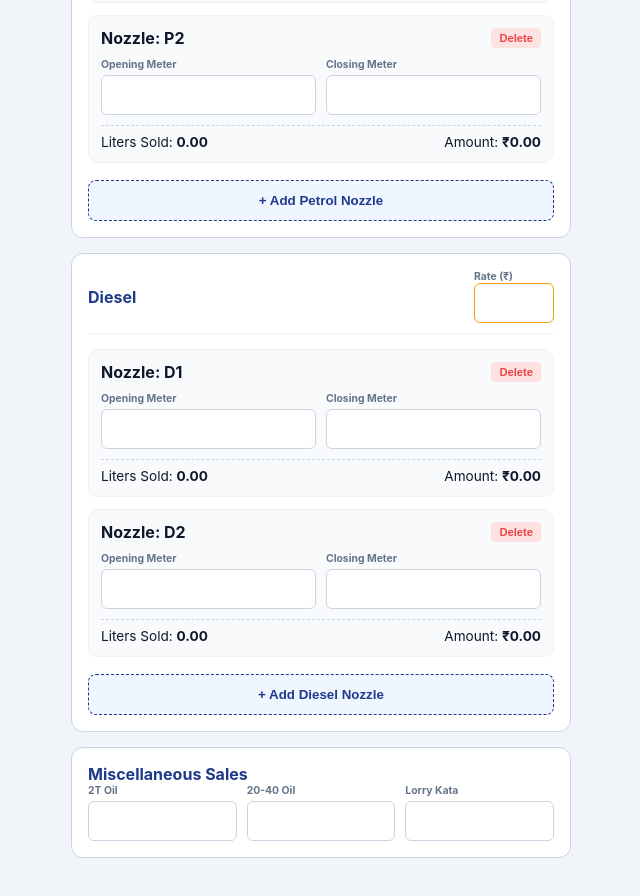
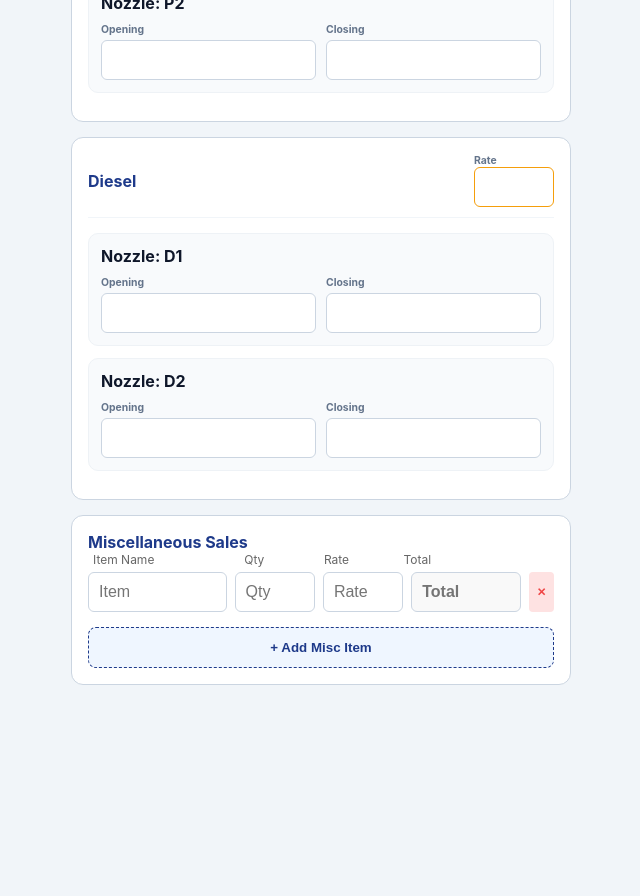
Before and after one commit to gopi-10025/Petrol-bunk-summary_1, a React (Vite) app: page / in a window 1280 px wide. Shown: the part 460-1356 px from the top of the page, without its empty margins (319-959 px from the left). After the commit the page ends 1210 px from the top, so only its background shows below. Built offline with nearby package versions, Linux system fonts and the light colour scheme.

Commit message:
Update App.jsx

```diff
--- a/src/App.jsx
+++ b/src/App.jsx
@@ -15,36 +15,16 @@ export default function App() {
     if (saved) {
       setEntry(JSON.parse(saved));
     } else {
-      // DEFAULT STATE: 2 Petrol and 2 Diesel Nozzles
       setEntry({
         fuels: [
-          {
-            type: 'Petrol',
-            rate: '',
-            pumps: [
-              { id: id(), name: 'P1', opening: '', closing: '' },
-              { id: id(), name: 'P2', opening: '', closing: '' }
-            ]
-          },
-          {
-            type: 'Diesel',
-            rate: '',
-            pumps: [
-              { id: id(), name: 'D1', opening: '', closing: '' },
-              { id: id(), name: 'D2', opening: '', closing: '' }
-            ]
-          }
+          { type: 'Petrol', rate: '', pumps: [{ id: id(), name: 'P1', opening: '', closing: '' }, { id: id(), name: 'P2', opening: '', closing: '' }] },
+          { type: 'Diesel', rate: '', pumps: [{ id: id(), name: 'D1', opening: '', closing: '' }, { id: id(), name: 'D2', opening: '', closing: '' }] }
         ],
         cashManual: '',
         cash: [500, 200, 100, 50, 20, 10].map(v => ({ v, count: '' })),
-        upi: '',
-        card: '',
-        bank: '',
-        credit: '',
-        twoT: '',
-        oil2040: '',
-        kata: '',
-        expenses: []
+        upi: '', card: '', bank: '', credit: '',
+        expenses: [],
+        miscSales: [{ id: id(), type: '', qty: '', rate: '', amount: '' }]
       });
     }
   }, [date]);
@@ -61,13 +41,15 @@ export default function App() {
         const liters = Math.max(0, n(p.opening) - n(p.closing));
         return { ...p, liters, amt: liters * n(f.rate) };
       });
-      const totalLiters = pumps.reduce((s, p) => s + p.liters, 0);
-      const totalAmt = totalLiters * n(f.rate);
-      return { type: f.type, rate: f.rate, pumps, totalLiters, totalAmt };
+      return { ...f, pumps, totalLiters: pumps.reduce((s, p) => s + p.liters, 0), totalAmt: pumps.reduce((s, p) => s + p.amt, 0) };
     });
 
+    // Summing up Misc Sales
+    const miscTotal = (entry.miscSales || []).reduce((s, m) => s + n(m.amount), 0);
+
     const totalMeterSales = fuelDetails.reduce((s, f) => s + f.totalAmt, 0);
-    const totalExpected = totalMeterSales + n(entry.twoT) + n(entry.oil2040) + n(entry.kata);
+    const totalExpected = totalMeterSales + miscTotal;
+
     const denomTotal = entry.cash.reduce((s, d) => s + (d.v * n(d.count)), 0);
     const cashTotal = n(entry.cashManual);
     const digitalTotal = n(entry.upi) + n(entry.card) + n(entry.bank) + n(entry.credit);
@@ -75,40 +57,32 @@ export default function App() {
     const expTotal = entry.expenses.reduce((s, e) => s + n(e.amount), 0);
 
     return {
-      fuelDetails, totalMeterSales, totalExpected, denomTotal,
-      cashTotal, digitalTotal, totalReceived,
+      fuelDetails, totalExpected, denomTotal, cashTotal,
+      digitalTotal, totalReceived, miscTotal,
       gap: totalReceived - totalExpected,
       expTotal, bankable: cashTotal - expTotal
     };
   }, [entry]);
 
-  const updatePump = (fi, pi, key, val) => {
-    setEntry(prev => {
-      const fuels = prev.fuels.map((f, i) => {
-        if (i !== fi) return f;
-        const pumps = f.pumps.map((p, j) => j === pi ? { ...p, [key]: val } : p);
-        return { ...f, pumps };
-      });
-      return { ...prev, fuels };
-    });
+  const addMiscRow = () => {
+    setEntry(prev => ({
+      ...prev,
+      miscSales: [...(prev.miscSales || []), { id: id(), type: '', qty: '', rate: '', amount: '' }]
+    }));
   };
 
-  const addPump = (fi) => {
-    setEntry(prev => {
-      const fuels = [...prev.fuels];
-      const prefix = fuels[fi].type[0];
-      const count = fuels[fi].pumps.length + 1;
-      fuels[fi].pumps = [...fuels[fi].pumps, { id: id(), name: `${prefix}${count}`, opening: '', closing: '' }];
-      return { ...prev, fuels };
-    });
-  };
+  const updateMiscRow = (idx, key, val) => {
+    const newMisc = [...entry.miscSales];
+    newMisc[idx][key] = val;
 
-  const deletePump = (fi, pi) => {
-    setEntry(prev => {
-      const fuels = [...prev.fuels];
-      fuels[fi].pumps = fuels[fi].pumps.filter((_, idx) => idx !== pi);
-      return { ...prev, fuels };
-    });
+    // Auto-calculate amount if Qty or Rate changes
+    if (key === 'qty' || key === 'rate') {
+      const q = key === 'qty' ? n(val) : n(newMisc[idx].qty);
+      const r = key === 'rate' ? n(val) : n(newMisc[idx].rate);
+      newMisc[idx].amount = q > 0 && r > 0 ? (q * r).toString() : newMisc[idx].amount;
+    }
+
+    setEntry({ ...entry, miscSales: newMisc });
   };
 
   if (!entry) return null;
@@ -140,46 +114,45 @@ export default function App() {
               <div className="card" key={f.type}>
                 <div className="card-header-row">
                   <h2>{f.type}</h2>
-                  <div className="rate-box">
-                    <label>Rate (₹)</label>
-                    <input type="number" step="0.01" value={f.rate} onChange={e => {
-                      const nf = [...entry.fuels];
-                      nf[fi].rate = e.target.value;
-                      setEntry({ ...entry, fuels: nf });
-                    }} />
+                  <div className="rate-box"><label>Rate</label><input type="number" step="0.01" value={f.rate} onChange={e => {
+                    const nf = [...entry.fuels]; nf[fi].rate = e.target.value; setEntry({ ...entry, fuels: nf });
+                  }} /></div>
+                </div>
+                {f.pumps.map((p, pi) => (
+                  <div className="pump-group" key={p.id}>
+                    <div className="pump-label-row"><strong>Nozzle: {p.name}</strong></div>
+                    <div className="input-row">
+                      <div><label>Opening</label><input type="number" value={p.opening} onChange={e => {
+                        const nf = [...entry.fuels]; nf[fi].pumps[pi].opening = e.target.value; setEntry({ ...entry, fuels: nf });
+                      }} /></div>
+                      <div><label>Closing</label><input type="number" value={p.closing} onChange={e => {
+                        const nf = [...entry.fuels]; nf[fi].pumps[pi].closing = e.target.value; setEntry({ ...entry, fuels: nf });
+                      }} /></div>
+                    </div>
                   </div>
-                </div>
-                {f.pumps.map((p, pi) => {
-                  const liters = Math.max(0, n(p.opening) - n(p.closing));
-                  const amt = liters * n(f.rate);
-                  return (
-                    <div className="pump-group" key={p.id}>
-                      <div className="pump-label-row">
-                        <strong>Nozzle: {p.name}</strong>
-                        {f.pumps.length > 1 && <button className="btn-del" onClick={() => deletePump(fi, pi)}>Delete</button>}
-                      </div>
-                      <div className="input-row">
-                        <div><label>Opening Meter</label><input type="number" value={p.opening} onChange={e => updatePump(fi, pi, 'opening', e.target.value)} /></div>
-                        <div><label>Closing Meter</label><input type="number" value={p.closing} onChange={e => updatePump(fi, pi, 'closing', e.target.value)} /></div>
-                      </div>
-                      <div className="pump-calc-row">
-                        <span>Liters Sold: <b>{liters.toFixed(2)}</b></span>
-                        <span>Amount: <b>{money(amt)}</b></span>
-                      </div>
-                    </div>
-                  );
-                })}
-                <button className="btn-add-pump" onClick={() => addPump(fi)}>+ Add {f.type} Nozzle</button>
+                ))}
               </div>
             ))}
 
             <div className="card">
               <h2>Miscellaneous Sales</h2>
-              <div className="input-row">
-                <div><label>2T Oil</label><input type="number" value={entry.twoT} onChange={e => setEntry({ ...entry, twoT: e.target.value })} /></div>
-                <div><label>20-40 Oil</label><input type="number" value={entry.oil2040} onChange={e => setEntry({ ...entry, oil2040: e.target.value })} /></div>
-                <div><label>Lorry Kata</label><input type="number" value={entry.kata} onChange={e => setEntry({ ...entry, kata: e.target.value })} /></div>
+              <div className="misc-header no-print" style={{display:'flex', gap:'8px', marginBottom:'5px', fontSize:'12px', color:'#666', padding:'0 5px'}}>
+                <span style={{flex:2}}>Item Name</span>
+                <span style={{flex:1}}>Qty</span>
+                <span style={{flex:1}}>Rate</span>
+                <span style={{flex:1.5}}>Total</span>
+                <span style={{width:'30px'}}></span>
               </div>
+              {(entry.miscSales || []).map((m, idx) => (
+                <div className="input-row misc-row" key={m.id} style={{ marginBottom: '10px', gap: '8px' }}>
+                  <input style={{ flex: 2 }} placeholder="Item" value={m.type} onChange={e => updateMiscRow(idx, 'type', e.target.value)} />
+                  <input style={{ flex: 1 }} type="number" placeholder="Qty" value={m.qty} onChange={e => updateMiscRow(idx, 'qty', e.target.value)} />
+                  <input style={{ flex: 1 }} type="number" placeholder="Rate" value={m.rate} onChange={e => updateMiscRow(idx, 'rate', e.target.value)} />
+                  <input style={{ flex: 1.5, fontWeight:'bold', backgroundColor:'#f9f9f9' }} type="number" placeholder="Total" value={m.amount} onChange={e => updateMiscRow(idx, 'amount', e.target.value)} />
+                  <button className="btn-del" onClick={() => setEntry({ ...entry, miscSales: entry.miscSales.filter((_, i) => i !== idx) })}>✕</button>
+                </div>
+              ))}
+              <button className="btn-add-pump" onClick={addMiscRow}>+ Add Misc Item</button>
             </div>
           </>
         )}
@@ -193,25 +166,23 @@ export default function App() {
             {entry.cash.map((d, i) => (
               <div key={d.v} className="cash-row-ui">
                 <span className="denom">₹{d.v}</span>
-                <input type="number" placeholder="Count" value={d.count} onChange={e => {
-                  const nc = [...entry.cash];
-                  nc[i].count = e.target.value;
-                  setEntry({ ...entry, cash: nc });
+                <input type="number" value={d.count} onChange={e => {
+                  const nc = [...entry.cash]; nc[i].count = e.target.value; setEntry({ ...entry, cash: nc });
                 }} />
                 <span className="val">{money(d.v * n(d.count))}</span>
               </div>
             ))}
-            <hr style={{margin: '20px 0', opacity: 0.2}} />
+            <hr />
             <h2>Collection Details</h2>
             <div className="payment-grid">
-              <div style={{background: '#e3f2fd', padding: '10px', borderRadius: '8px'}}>
+              <div style={{ background: '#e3f2fd', padding: '10px', borderRadius: '8px' }}>
                 <label><b>Physical Cash</b></label>
-                <input type="number" value={entry.cashManual} onChange={e => setEntry({ ...entry, cashManual: e.target.value })} placeholder="Enter total cash" />
+                <input type="number" value={entry.cashManual} onChange={e => setEntry({ ...entry, cashManual: e.target.value })} />
               </div>
-              <div><label>UPI / G-Pay</label><input type="number" value={entry.upi} onChange={e => setEntry({ ...entry, upi: e.target.value })} /></div>
-              <div><label>Card Swipe</label><input type="number" value={entry.card} onChange={e => setEntry({ ...entry, card: e.target.value })} /></div>
-              <div><label>Bank Deposit</label><input type="number" value={entry.bank} onChange={e => setEntry({ ...entry, bank: e.target.value })} /></div>
-              <div><label>Credit/Other</label><input type="number" value={entry.credit} onChange={e => setEntry({ ...entry, credit: e.target.value })} /></div>
+              <div><label>UPI</label><input type="number" value={entry.upi} onChange={e => setEntry({ ...entry, upi: e.target.value })} /></div>
+              <div><label>Card</label><input type="number" value={entry.card} onChange={e => setEntry({ ...entry, card: e.target.value })} /></div>
+              <div><label>Bank</label><input type="number" value={entry.bank} onChange={e => setEntry({ ...entry, bank: e.target.value })} /></div>
+              <div><label>Credit</label><input type="number" value={entry.credit} onChange={e => setEntry({ ...entry, credit: e.target.value })} /></div>
             </div>
           </div>
         )}
@@ -222,93 +193,53 @@ export default function App() {
             {entry.expenses.map((ex, i) => (
               <div className="input-row" key={ex.id} style={{ marginBottom: '10px' }}>
                 <input style={{ flex: 2 }} placeholder="Reason" value={ex.title} onChange={e => {
-                  const ne = [...entry.expenses];
-                  ne[i].title = e.target.value;
-                  setEntry({ ...entry, expenses: ne });
+                  const ne = [...entry.expenses]; ne[i].title = e.target.value; setEntry({ ...entry, expenses: ne });
                 }} />
                 <input style={{ flex: 1 }} type="number" placeholder="Amount" value={ex.amount} onChange={e => {
-                  const ne = [...entry.expenses];
-                  ne[i].amount = e.target.value;
-                  setEntry({ ...entry, expenses: ne });
+                  const ne = [...entry.expenses]; ne[i].amount = e.target.value; setEntry({ ...entry, expenses: ne });
                 }} />
                 <button className="btn-del" onClick={() => setEntry({ ...entry, expenses: entry.expenses.filter((_, idx) => idx !== i) })}>✕</button>
               </div>
             ))}
-            <button className="btn-add-pump" onClick={() => setEntry({ ...entry, expenses: [...entry.expenses, { id: id(), title: '', amount: '' }] })}> + Add Expense Line </button>
+            <button className="btn-add-pump" onClick={() => setEntry({ ...entry, expenses: [...entry.expenses, { id: id(), title: '', amount: '' }] })}>+ Add Expense</button>
           </div>
         )}
 
         {tab === 'report' && (
           <div className="card report-view">
-            <h2 className="report-title no-print">Day Sheet Audit Report</h2>
             <div className="report-section">
-              <h3>⛽ Meter Sales</h3>
+              <h3>⛽ Sales Summary</h3>
               {calc.fuelDetails.map(f => (
-                <div key={f.type} className="report-item-box">
-                  <div className="item-head"><strong>{f.type}</strong> <span>Rate: ₹{f.rate}</span></div>
-                  {f.pumps.map(p => (
-                    <div key={p.id} className="item-pump-line">
-                      <span>Nozzle {p.name} ({p.liters.toFixed(2)} L)</span>
-                      <span>{money(p.amt)}</span>
-                    </div>
-                  ))}
-                  <div className="item-subtotal">
-                    <span>Total {f.type}: {f.totalLiters.toFixed(2)} L</span>
-                    <span>{money(f.totalAmt)}</span>
-                  </div>
+                <div key={f.type} className="report-item">
+                  <span>{f.type} ({f.totalLiters.toFixed(2)} L)</span>
+                  <span>{money(f.totalAmt)}</span>
                 </div>
               ))}
-              <div className="report-item">
-                <span>Misc (2T, 20-40, Kata)</span>
-                <span>{money(n(entry.twoT) + n(entry.oil2040) + n(entry.kata))}</span>
-              </div>
-              <div className="report-total"><span>Total Expected Sales</span><span>{money(calc.totalExpected)}</span></div>
+              {(entry.miscSales || []).map(m => m.type && (
+                <div key={m.id} className="report-item sub">
+                  <span>└ {m.type} {m.qty && `(${m.qty} x ₹${m.rate})`}</span>
+                  <span>{money(m.amount)}</span>
+                </div>
+              ))}
+              <div className="report-total"><span>Total Expected</span><span>{money(calc.totalExpected)}</span></div>
             </div>
 
             <div className="report-section">
               <h3>💰 Collection Breakdown</h3>
               <div className="report-item"><span>Total Physical Cash</span><span>{money(calc.cashTotal)}</span></div>
-              {n(entry.upi) > 0 && <div className="report-item sub"><span>└ UPI/Online</span><span>{money(entry.upi)}</span></div>}
-              {n(entry.card) > 0 && <div className="report-item sub"><span>└ Card Swipe</span><span>{money(entry.card)}</span></div>}
-              {n(entry.bank) > 0 && <div className="report-item sub"><span>└ Bank Transfer</span><span>{money(entry.bank)}</span></div>}
-              {n(entry.credit) > 0 && <div className="report-item sub"><span>└ Credit Sales</span><span>{money(entry.credit)}</span></div>}
+              <div className="report-item"><span>Digital/Credit Total</span><span>{money(calc.digitalTotal)}</span></div>
               <div className="report-total"><span>Total Received</span><span>{money(calc.totalReceived)}</span></div>
               <div className={`gap-strip ${calc.gap >= 0 ? 'excess' : 'shortage'}`}>
                 {calc.gap >= 0 ? 'EXCESS' : 'SHORTAGE'}: {money(calc.gap)}
               </div>
             </div>
 
-            {entry.expenses.length > 0 && (
-              <div className="report-section">
-                <h3>💸 Itemized Expenses</h3>
-                {entry.expenses.map(e => (
-                  <div key={e.id} className="report-item"><span>{e.title || 'General Expense'}</span><span style={{ color: 'red' }}>- {money(e.amount)}</span></div>
-                ))}
-                <div className="report-total"><span>Total Expenses</span><span>{money(calc.expTotal)}</span></div>
-              </div>
-            )}
-
             <div className="final-box">
               <label>Net Cash to Handover</label>
               <div className="amount">{money(calc.bankable)}</div>
             </div>
 
-            <div className="action-buttons no-print">
-              <button className="btn-pdf" onClick={() => setTimeout(() => window.print(), 500)}>📄 Download PDF</button>
-              <button className="btn-whatsapp" onClick={() => {
-                const txt = `*⛽ SAI HANUMA FILLING STATION*\n*Day Sheet: ${date}*\n\n` +
-                  `*--- METER SALES ---*\n` +
-                  `Petrol: ${calc.fuelDetails[0].totalLiters.toFixed(2)} L\n` +
-                  `Diesel: ${calc.fuelDetails[1].totalLiters.toFixed(2)} L\n` +
-                  `*Total Sales: ${money(calc.totalExpected)}*\n\n` +
-                  `*--- COLLECTIONS ---*\n` +
-                  `Cash: ${money(calc.cashTotal)}\n` +
-                  `Digital/Other: ${money(calc.digitalTotal)}\n` +
-                  `*Gap:* ${calc.gap >= 0 ? 'Excess' : 'Shortage'} ${money(calc.gap)}\n\n` +
-                  `*🏦 NET HANDOVER: ${money(calc.bankable)}*`;
-                window.open(`https://wa.me/?text=${encodeURIComponent(txt)}`);
-              }}>📤 Send WhatsApp Day-Sheet</button>
-            </div>
+            <button className="btn-pdf no-print" onClick={() => window.print()} style={{marginTop:'20px', width:'100%'}}>📄 Print Report</button>
           </div>
         )}
       </div>
```
